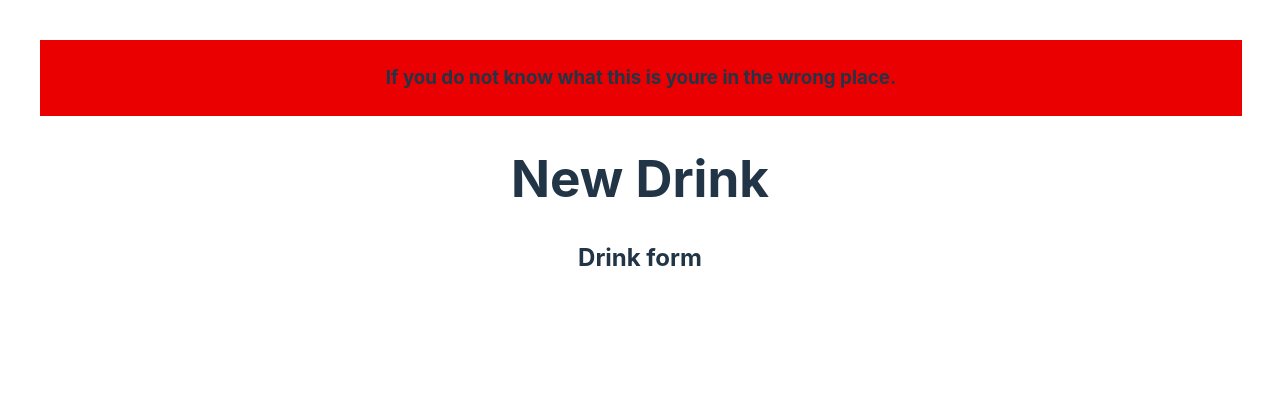
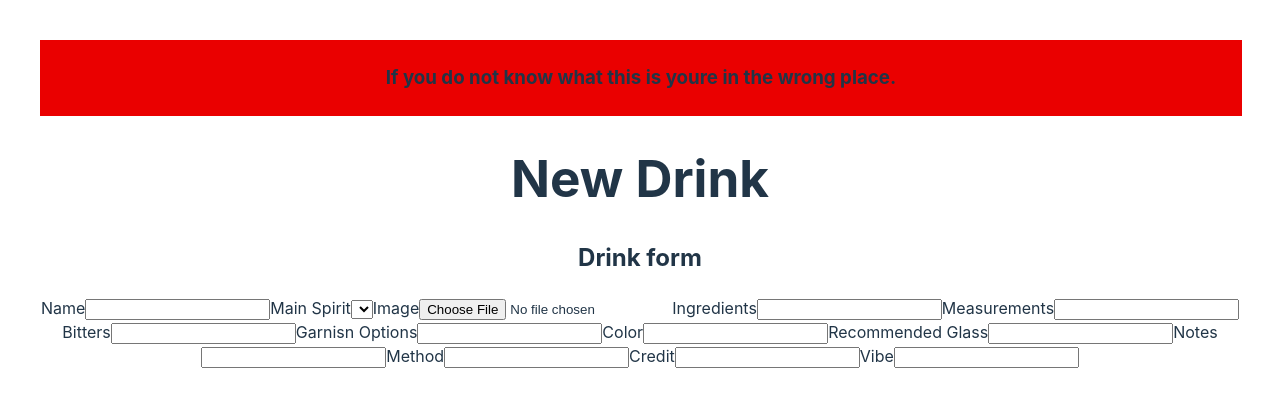
Before and after one commit to Erodri6z/gsadmin, a React (Vite) app: page /newDrink in a window 1280 px wide. Shown: the top 406 px of the page. Built offline with nearby package versions, Linux system fonts and the light colour scheme; no server answers.

Commit message:
add some inputs to the drink form

```diff
--- a/src/components/DrinkForm/DrinkForm.jsx
+++ b/src/components/DrinkForm/DrinkForm.jsx
@@ -3,6 +3,44 @@ const DrinkForm = () => {
     <>
     <div>
       <h2>Drink form</h2>
+      <form class="drink-form">
+        <label>Name</label>
+        <input type="text" name="name" />
+        <label>Main Spirit</label>
+        <select name="mainSpirit">
+          <options value="">Pick One</options>
+          <options value="Whiskey">Whiskey</options>
+          <options value="Vodka">Vodka</options>
+          <options value="Tequila">Tequila</options>
+          <options value="Gin">Gin</options>
+          <options value="Rum">Rum</options>
+          <options value="Other">Other</options>
+        </select>
+        <label>Image</label>
+        <input type="file" />
+        <label>Ingredients</label>
+        <input type="text" />
+        <label>Measurements</label>
+        <input type="text" />
+        <label>Bitters</label>
+        <input type="text" />
+        <label>Garnisn Options</label>
+        <input type="text" />
+        <label>Color</label>
+        <input type="text" />
+        <label>Recommended Glass</label>
+        <input type="text" />
+        <label>Notes</label>
+        <input type="text" />
+        <label>Method</label>
+        <input type="text" />
+        <label>Credit</label>
+        <input type="text" />
+        <label>Vibe</label>
+        <input type="text" />
+
+
+      </form>
     </div>
     </>
   )
```
